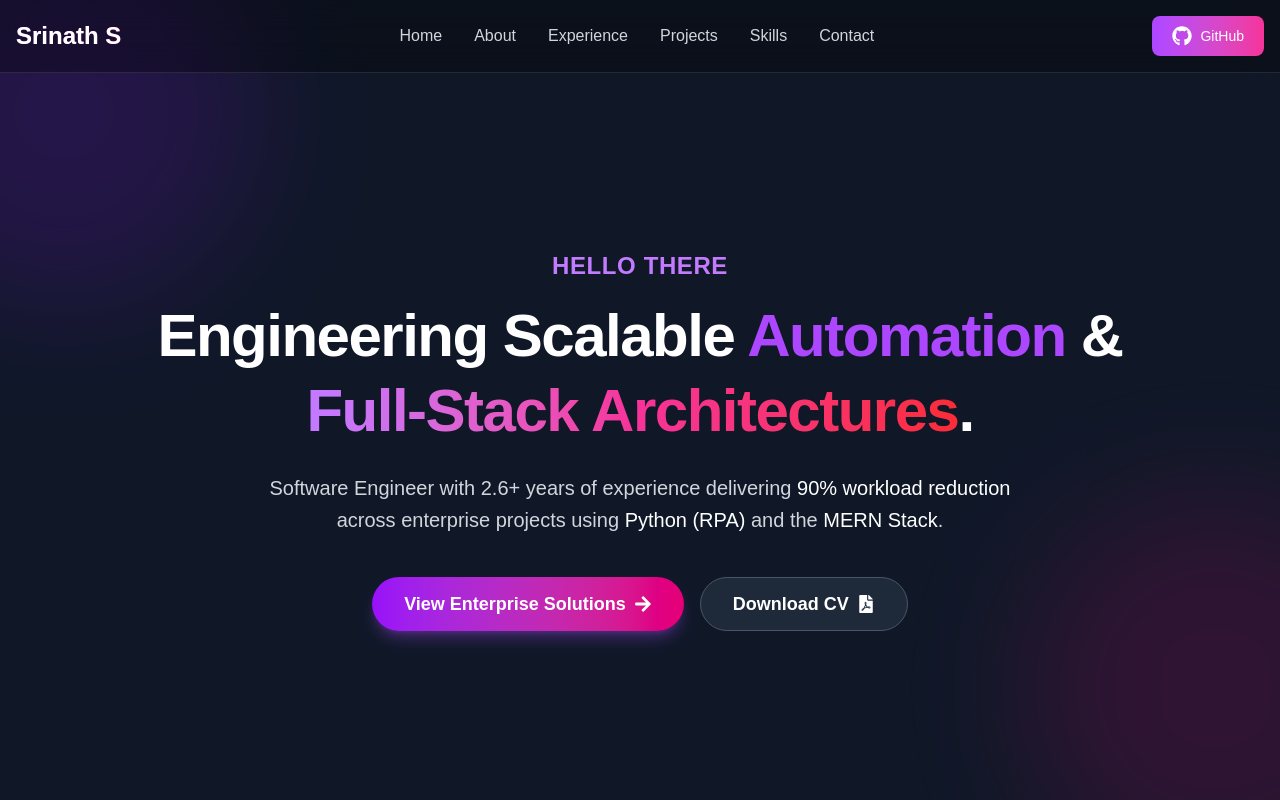
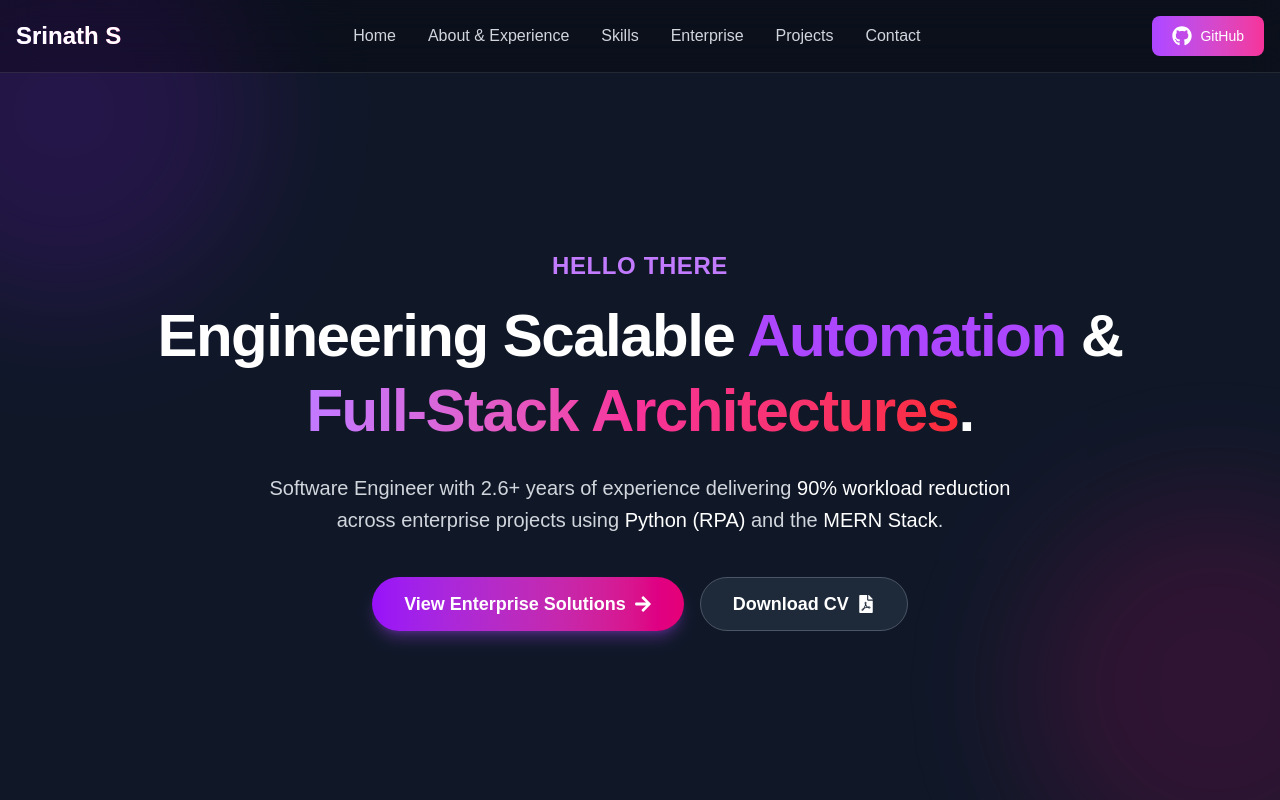
Before and after one commit to Rocksri/portfolio, a React (Vite) app: page / in a window 1280 px wide. Shown: the top 800 px of the page. Built offline with nearby package versions, Linux system fonts and the light colour scheme.

Commit message:
nav bar updates

```diff
--- a/src/components/Navbar.jsx
+++ b/src/components/Navbar.jsx
@@ -6,12 +6,12 @@ const Navbar = () => {
     const [isOpen, setIsOpen] = useState(false);
 
     const navLinks = [
-        { title: 'Home', href: '#hero' },
-        { title: 'About', href: '#about' },
-        { title: 'Experience', href: '#experience' },
-        { title: 'Projects', href: '#projects' },
-        { title: 'Skills', href: '#skills' },
-        { title: 'Contact', href: '#contact' },
+        { title: "Home", href: "#hero" },
+        { title: "About & Experience", href: "#about-experience" },
+        { title: "Skills", href: "#skills" },
+        { title: "Enterprise", href: "#enterprise" },
+        { title: "Projects", href: "#projects" },
+        { title: "Contact", href: "#contact" },
     ];
 
     return (
```
